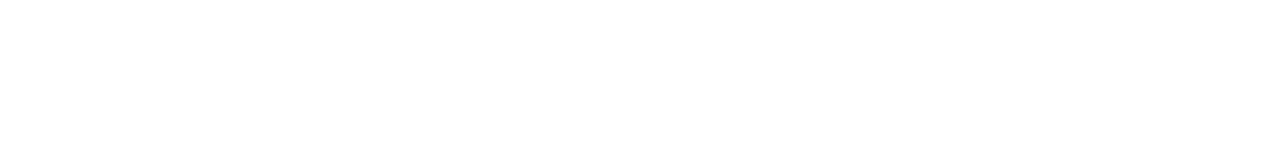
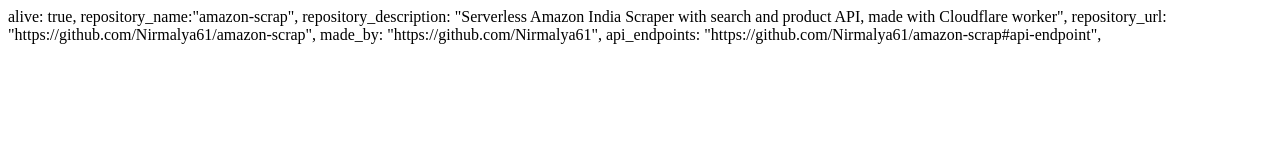
Before and after one commit to Nirmalya61/amazon-scrap, a website: page index.html in a window 1280 px wide. Drawn offline with Linux system fonts and the light colour scheme.

Commit message:
Update index.html

```diff
--- a/index.html
+++ b/index.html
@@ -10,7 +10,18 @@
     <title>Amazon Scrap</title>
   </head>
   <body>
+      <div id="root"></div>
+    <div>
+            alive: true,
+            repository_name:"amazon-scrap",
+            repository_description:
+              "Serverless Amazon India Scraper with search and product API, made with Cloudflare worker",
+            repository_url: "https://github.com/Nirmalya61/amazon-scrap",
+            made_by: "https://github.com/Nirmalya61",
+            api_endpoints:
+              "https://github.com/Nirmalya61/amazon-scrap#api-endpoint",
 
-    <div id="root"></div>
+
+    </div>
   </body>
 </html>
```
